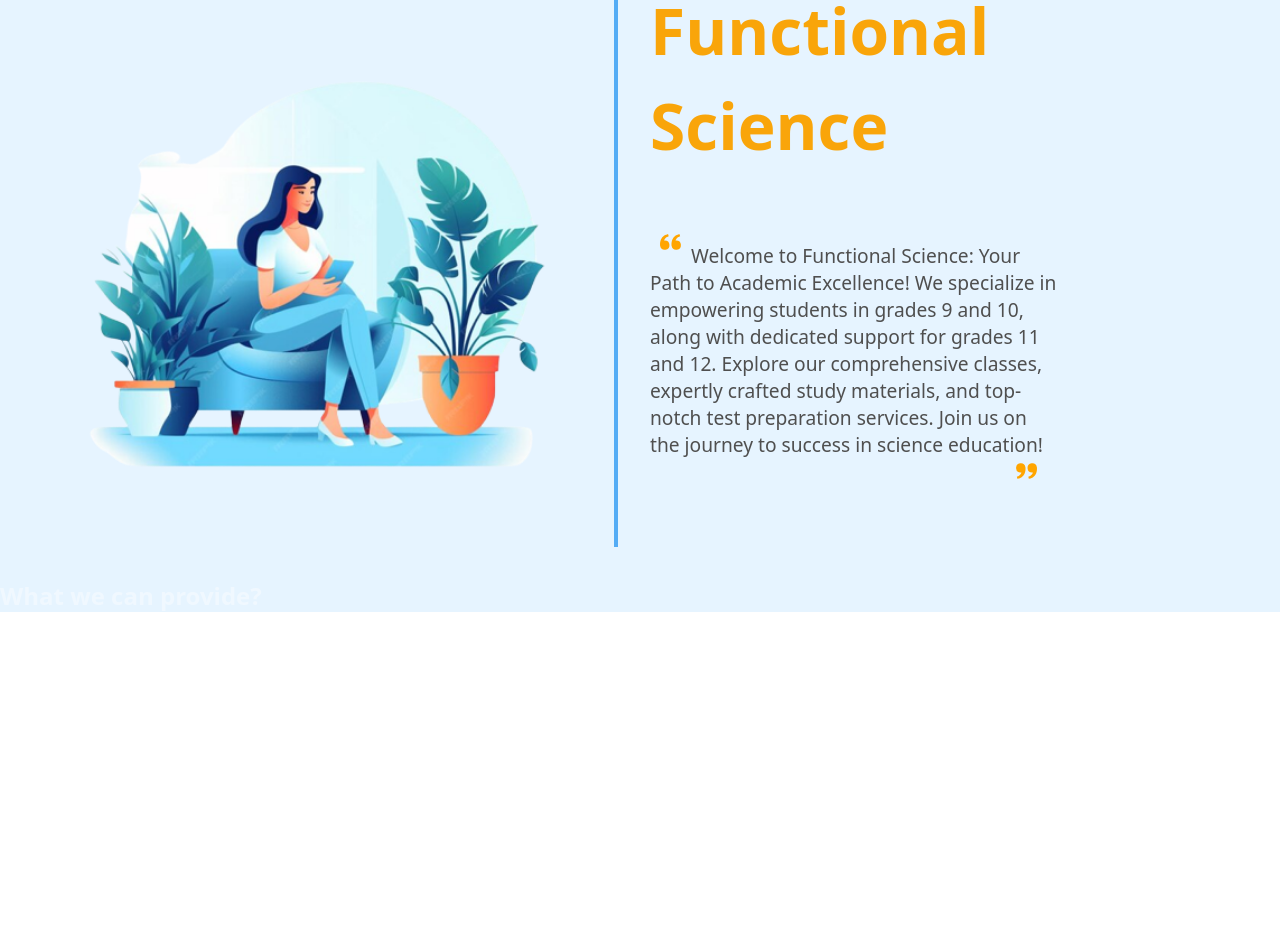
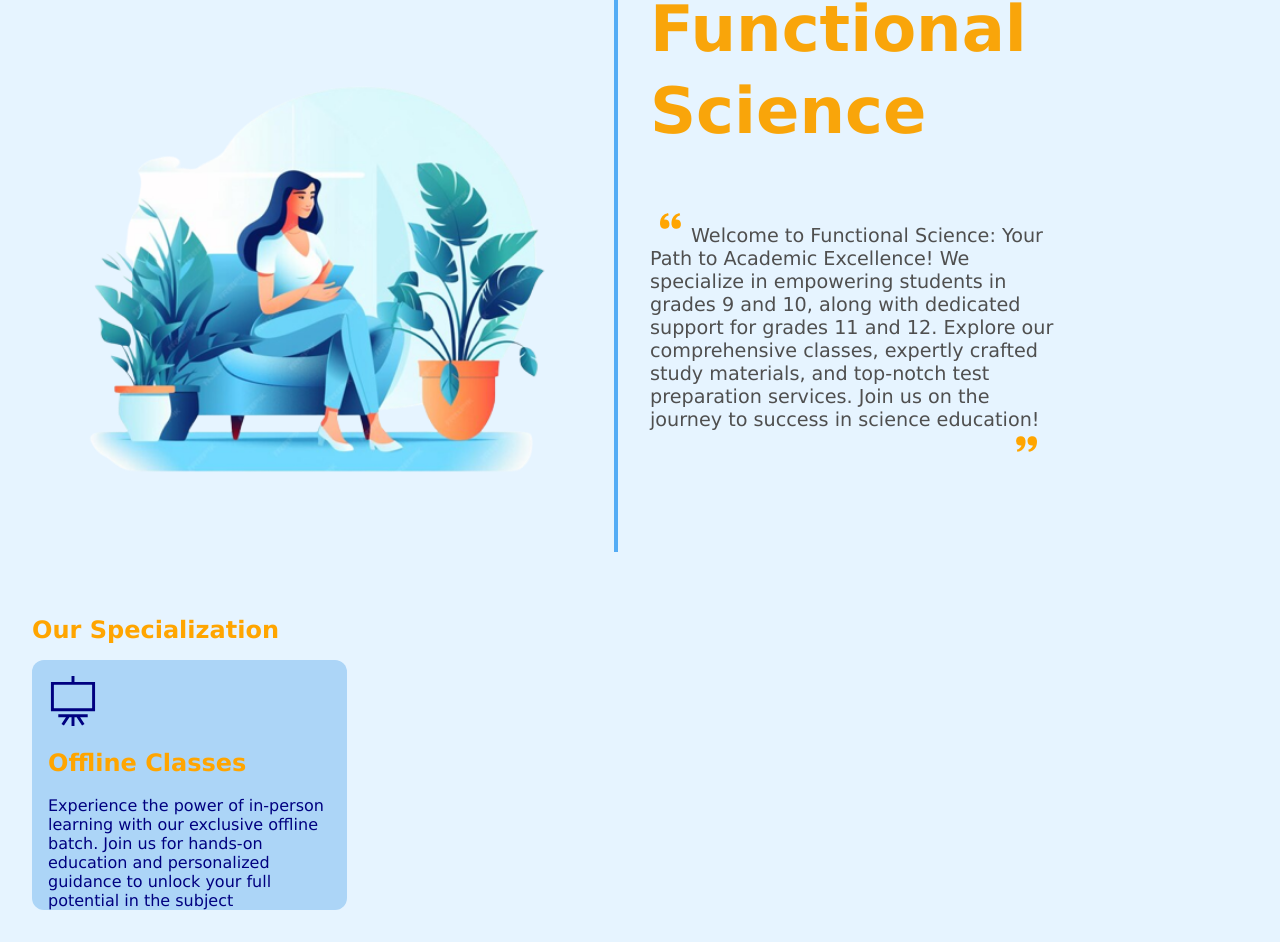
Before and after one commit to simarjot0032/functional_sscience, a React (Vite) app in the folder functionalscience/: page / in a window 1280 px wide. Shown: the part 212-1154 px from the top of the page. Before the commit the page ends 824 px from the top, so only its background shows below. Built offline with nearby package versions, Linux system fonts and the light colour scheme.

Commit message:
updated tg=he reponsiveness in navbar add the card markup and a card updated the css updated the icons

```diff
--- a/functionalscience/src/components/Home.tsx
+++ b/functionalscience/src/components/Home.tsx
@@ -1,6 +1,7 @@
 import personreading from "../assets/p2-removebg-preview.png";
 import "../styles/Home.css";
 import { BiSolidQuoteAltLeft, BiSolidQuoteAltRight } from "react-icons/bi";
+import { TfiBlackboard } from "react-icons/tfi";
 const Home = () => {
   return (
     <>
@@ -36,8 +37,26 @@ const Home = () => {
             </div>
           </div>
         </div>
-        <div className="feature">
-          <h2 className="heading-feature">What we can provide?</h2>
+        <div className="specialization">
+          <h2 className="heading-specialization">Our Specialization</h2>
+          <hr className="hr-specialization" />
+          <div className="rowspecial">
+            <div className="cards">
+              <div className="specialicon">
+                <TfiBlackboard
+                  color="navy"
+                  fill="navy"
+                  size="50"
+                ></TfiBlackboard>
+              </div>
+              <p className="specialcontentheading">Offline Classes</p>
+              <p className="specialcontent">
+                Experience the power of in-person learning with our exclusive
+                offline batch. Join us for hands-on education and personalized
+                guidance to unlock your full potential in the subject
+              </p>
+            </div>
+          </div>
         </div>
       </div>
     </>
--- a/functionalscience/src/index.css
+++ b/functionalscience/src/index.css
@@ -6,7 +6,7 @@
   margin: 0;
   padding: 0;
   color: aliceblue;
-  font-family: system-ui, -apple-system, BlinkMacSystemFont, 'Segoe UI', Roboto, Oxygen, Ubuntu, Cantarell, 'Open Sans', 'Helvetica Neue', sans-serif;
+  font-family:'Lucida Sans', 'Lucida Sans Regular', 'Lucida Grande', 'Lucida Sans Unicode', Geneva, Verdana, sans-serif;
 }
 
 .navbar,.left{
--- a/functionalscience/src/styles/Home.css
+++ b/functionalscience/src/styles/Home.css
@@ -62,6 +62,47 @@ hr{
 .link{
     text-decoration:none;
 }
+.specialization{
+    padding: 2rem;
+}
+.heading-specialization{
+    color: orange;
+    font-size: 1.5rem
+}
+.hr-specialization{
+    width: 70%;
+    margin: 0;
+    margin-top: 0.5rem
+}
+
+.rowspecial{
+    padding-top:1rem ;
+    display: flex;
+
+
+}
+.cards{
+    width: 100%;
+    max-width: 315px;
+    display: flex;
+    flex-direction: column;
+    gap: 1.2rem;
+    height: 250px;
+    border-radius: 12px;
+   padding: 1rem;
+    background-color: #acd5f7;
+}
+
+
+.specialcontentheading{
+    color:orange;
+    font-size: 1.5rem;
+    font-weight: 700;
+}
+.specialcontent{
+    color: navy;
+}
+
 @media screen and (min-width:768px) and (max-width:1023px) {
     hr{
         display: none;
@@ -178,6 +219,8 @@ height: 35rem;
         margin-left:65% ;
 
     }
+
+
 }
 @media screen  and (min-width:1500px){
     hr{
--- a/functionalscience/src/styles/Menubar.css
+++ b/functionalscience/src/styles/Menubar.css
@@ -1,9 +1,7 @@
     .menubar-navlink{
         background-color:#e6f4ff;
-        box-shadow: 5px 2px 5px 2px rgb(197, 197, 197);
         display: flex;
         gap: 1.5rem;
-        justify-content: center;
         padding: 1.2rem;
         display: none;
     }
@@ -26,6 +24,9 @@
     @media screen and (min-width:1024px) {
         .menubar-navlink{
             display: flex;
+           position: sticky;
+           padding: 1.5rem;
+           top: 0;
         }
         .nav-link:hover::before{
             content: "\f068";
```
Lines whose indentation alone changed are shown as unchanged.
